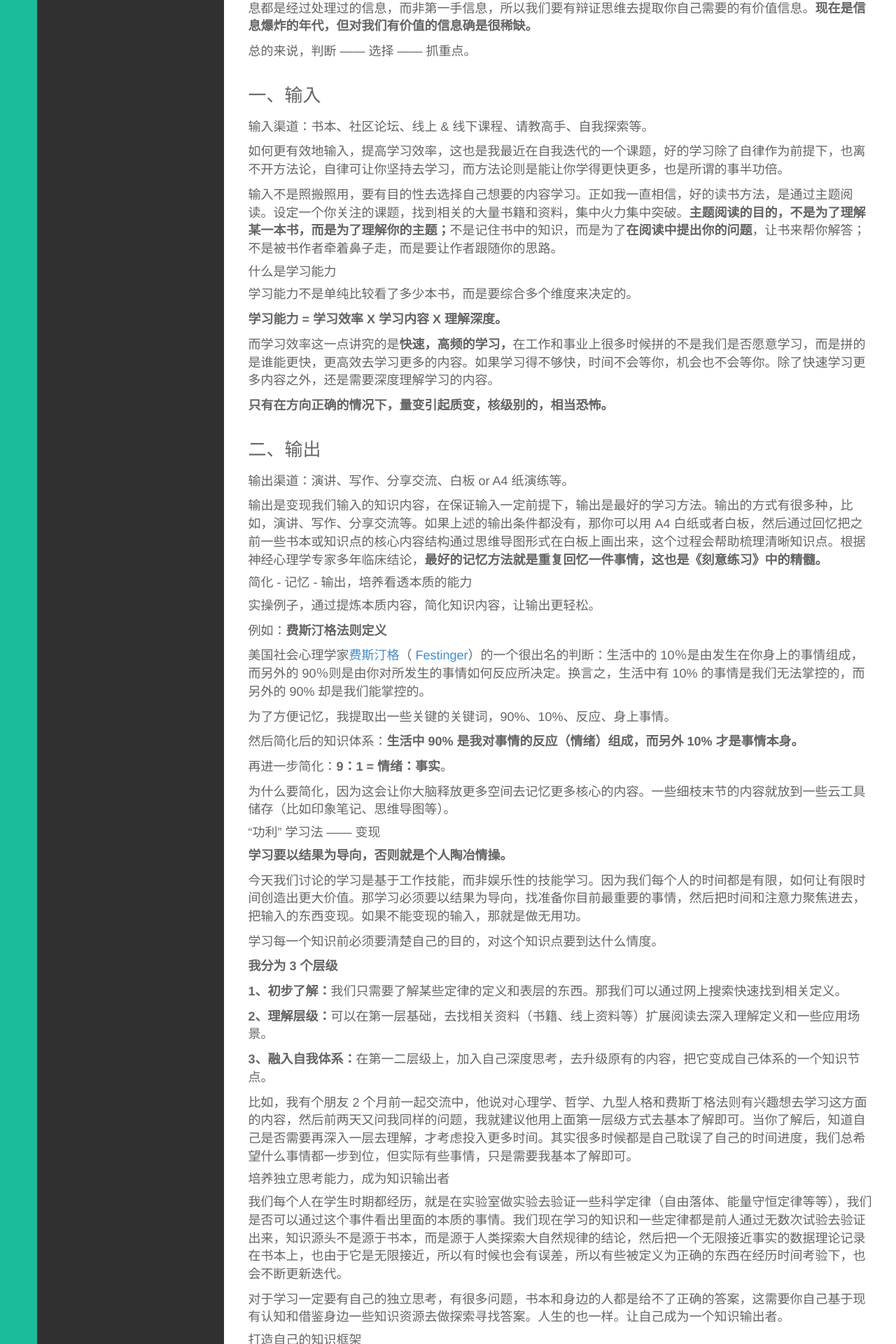
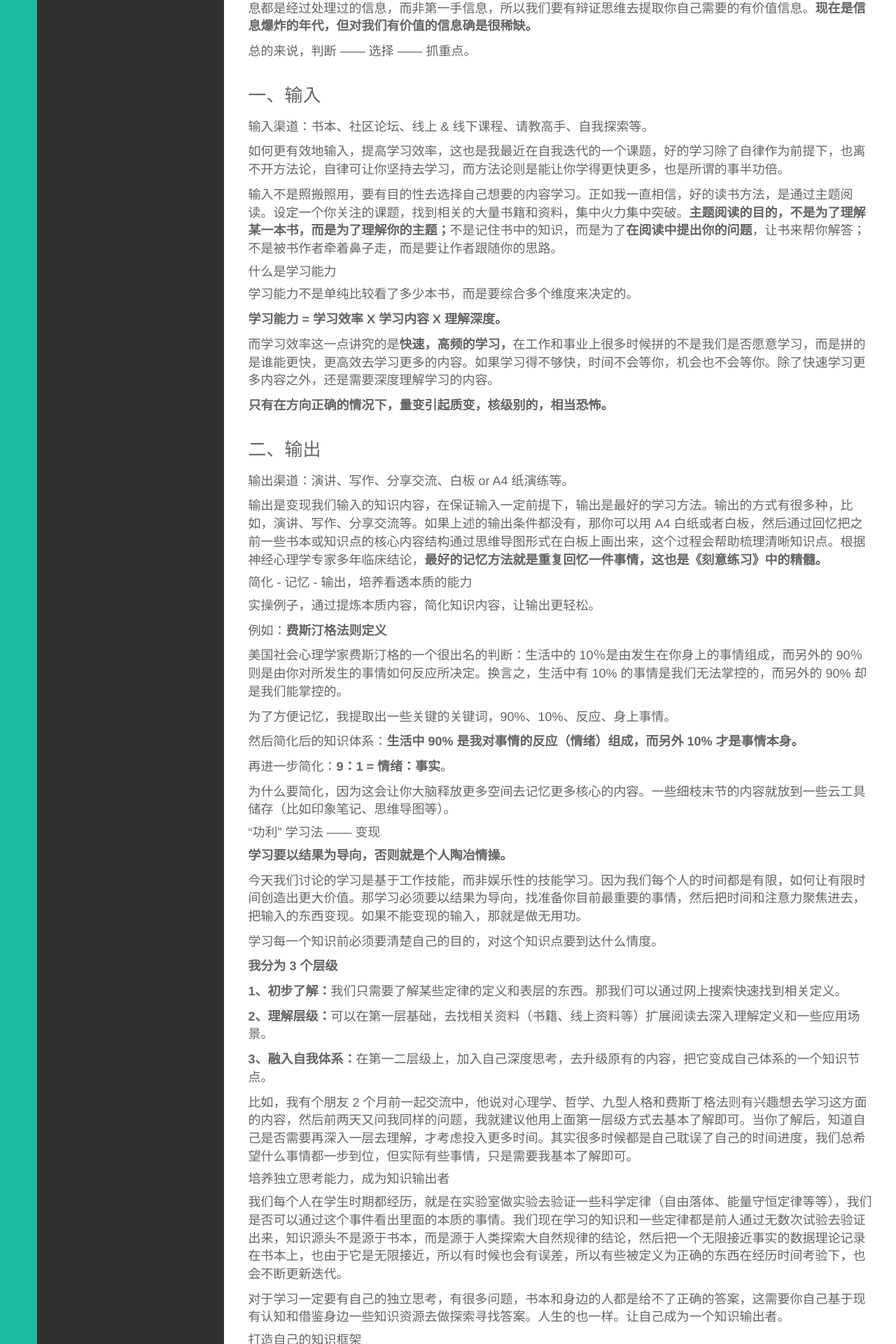
Before and after one commit to AUGUSTRUSH8/books, a Jekyll site: the page built from _posts/其他/2122-06-26-write_to_learn.md, in a window 1280 px wide. Shown: the part 740-2660 px from the top of the page at 70% size. Built offline with Jekyll 4.4.1, drawn with Linux system fonts in a browser that asks for light colours.

Commit message:
update: remove reference

```diff
--- a/_posts/其他/2122-06-26-write_to_learn.md
+++ b/_posts/其他/2122-06-26-write_to_learn.md
@@ -62,7 +62,7 @@ keywords: 学习, 创作
 
 例如：**费斯汀格法则定义**
 
-美国社会心理学家[费斯汀格](https://wiki.mbalib.com/wiki/%E8%B4%B9%E6%96%AF%E6%B1%80%E6%A0%BC)（ [Festinger](https://wiki.mbalib.com/wiki/Festinger)）的一个很出名的判断：生活中的 10％是由发生在你身上的事情组成，而另外的 90％则是由你对所发生的事情如何反应所决定。换言之，生活中有 10% 的事情是我们无法掌控的，而另外的 90% 却是我们能掌控的。
+美国社会心理学家费斯汀格的一个很出名的判断：生活中的 10％是由发生在你身上的事情组成，而另外的 90％则是由你对所发生的事情如何反应所决定。换言之，生活中有 10% 的事情是我们无法掌控的，而另外的 90% 却是我们能掌控的。
 
 为了方便记忆，我提取出一些关键的关键词，90%、10%、反应、身上事情。
 
```
